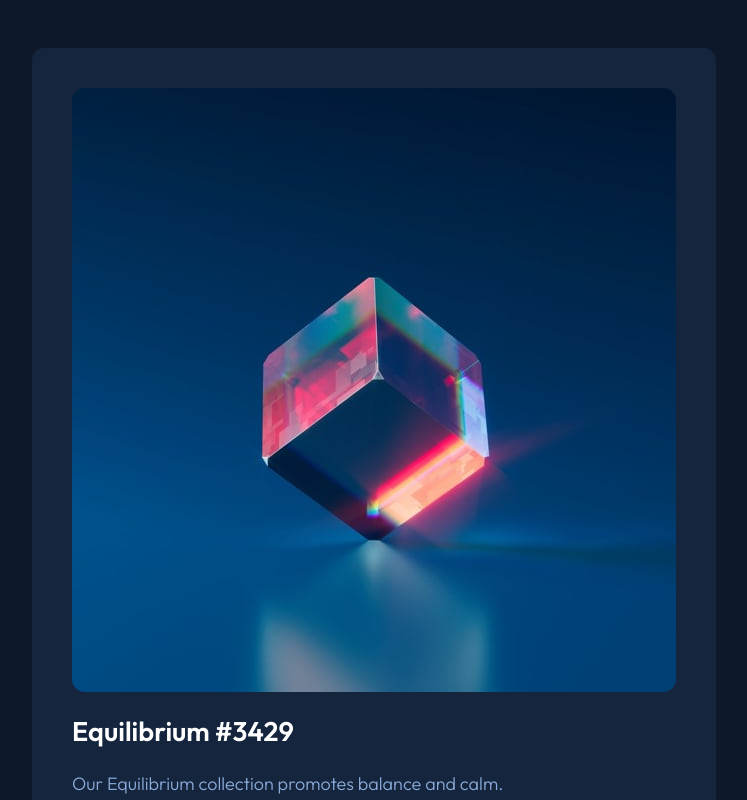
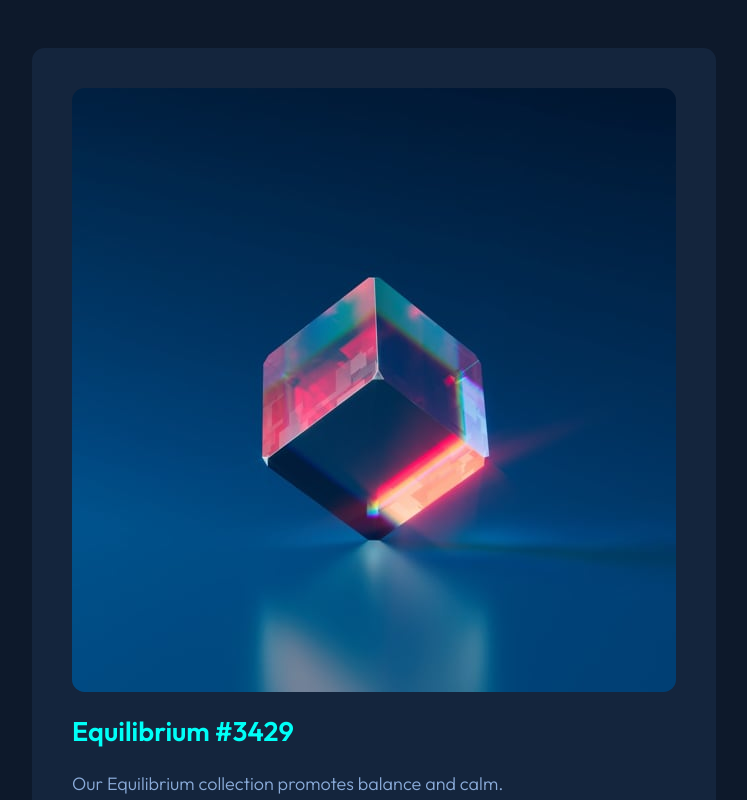
Before and after one commit to dekitsuneco/nft-card-component, a website: page src/index.html in a window 1280 px wide. In both pictures the pointer is over the link "Equilibrium #3429". Shown: the top 800 px of the page, without its empty margins (266-1013 px from the left). Drawn offline with Linux system fonts and the light colour scheme.

Commit message:
Add hover state for card links

```diff
--- a/src/styles/style.css
+++ b/src/styles/style.css
@@ -39,6 +39,9 @@ body {
   }
   .card-link:visited {
     text-decoration: none;
+  }
+  .card-link:hover{
+    color: hsl(178, 100%, 50%);
   }
 
 .card {
```
